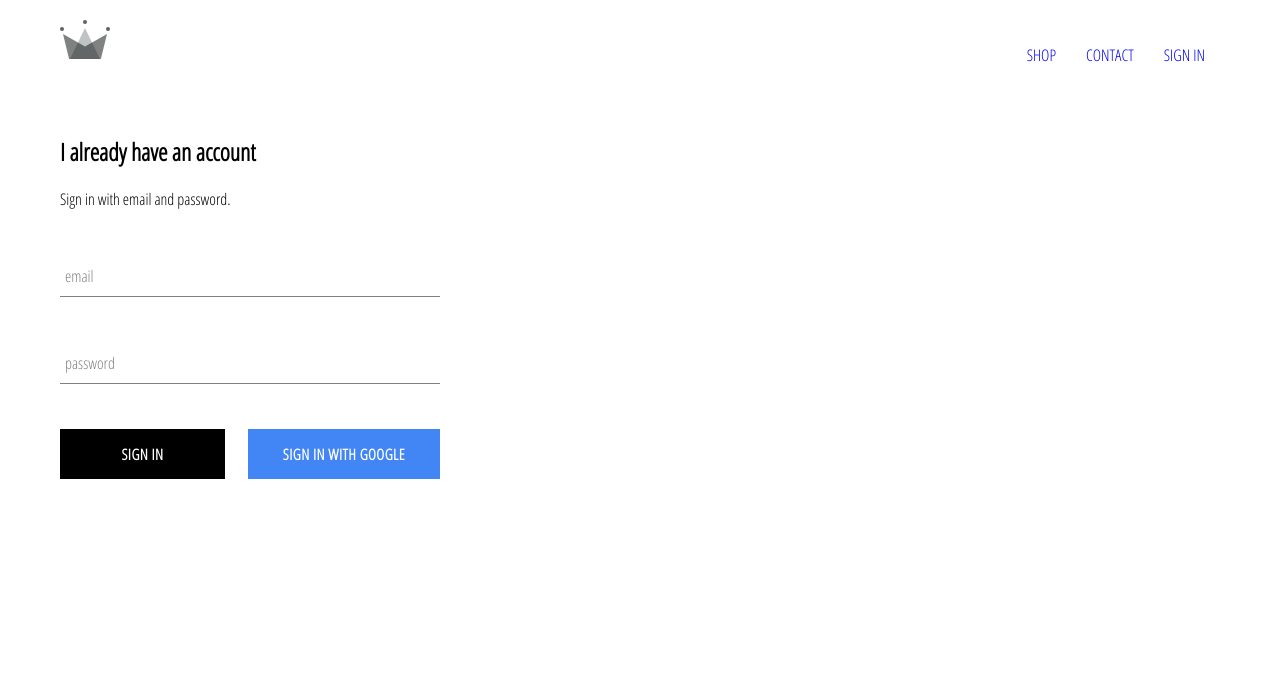
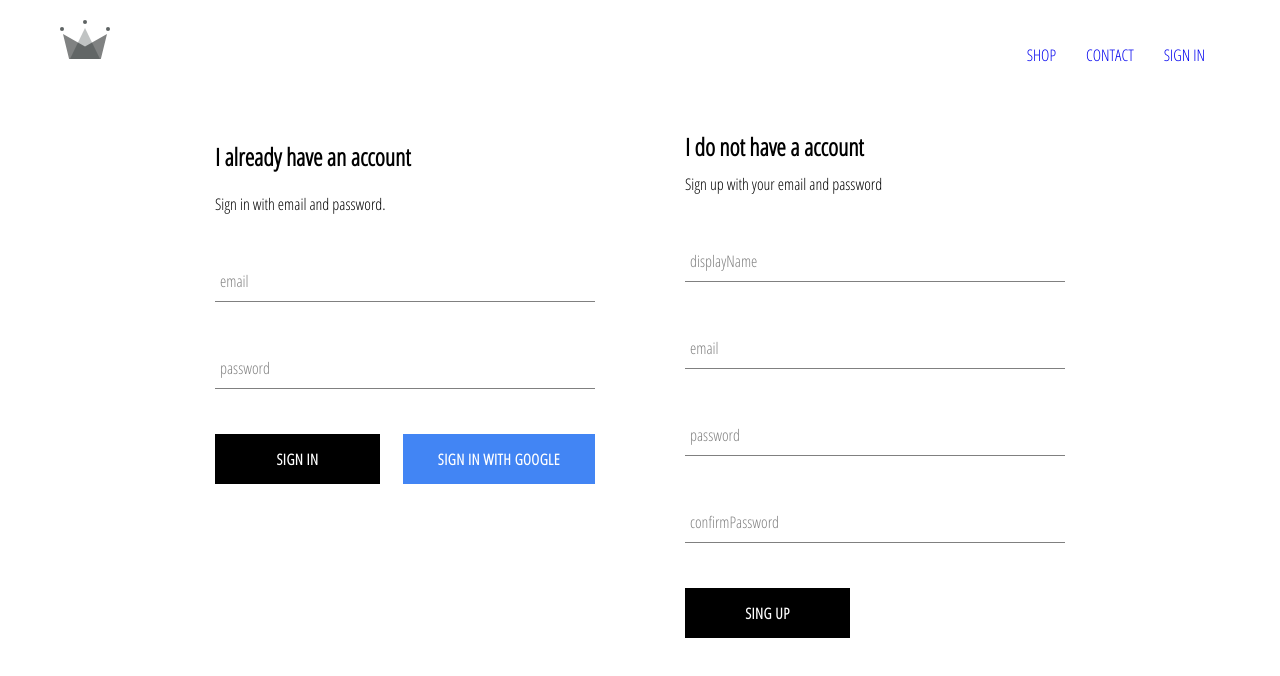
Before and after one commit to kluevevga/FashionEmporium, a React (Create React App) app: page /signin in a window 1280 px wide. Shown: the top 676 px of the page. Built offline with nearby package versions, Linux system fonts and the light colour scheme; no server answers; a web font is replaced by a local one.

Commit message:
sign up component

```diff
--- a/src/App.js
+++ b/src/App.js
@@ -27,7 +27,7 @@
         const userRef = await createUserProfileDocument(userAuth);
 
         onSnapshot(userRef, snapshot => {
-          this.setState({currentUser: {id: snapshot.id, ...snapshot.data()}});
+          this.setState({currentUser: {id: snapshot.id, ...snapshot.data()}}, ()=> console.log(this.state));
         });
       } else {
         this.setState({currentUser: userAuth});
--- a/src/components/sign-in/sign-in.component.jsx
+++ b/src/components/sign-in/sign-in.component.jsx
@@ -1,4 +1,6 @@
 import React, { Component } from 'react';
+import { signInWithEmailAndPassword } from 'firebase/auth';
+import { auth } from '../../firebase/firebase.utils';
 import FormInput from '../form-input/form-input.component';
 import CustomButton from '../custom-button/custom-button.component';
 import { signInWithGoogle } from '../../firebase/firebase.utils';
@@ -11,12 +13,18 @@
         email: ''
     }
 
-    handleSubmit(e) {
+    handleSubmit = e => {
         e.preventDefault();
-        this.setState({ email: '', password: '' });
+        const { email, password } = this.state;
+        try {
+            signInWithEmailAndPassword(auth, email, password);
+            this.setState({ email: '', password: '' });
+        } catch (error) {
+            console.log(error);
+        }
     }
 
-    handleChange({ target: { name, value } }) {
+    handleChange = ({ target: { name, value } }) => {
         this.setState({ [name]: value });
     }
 
--- /dev/null
+++ b/src/components/sign-up/sign-up.component.jsx
@@ -0,0 +1,77 @@
+import React, { Component } from 'react';
+import FormInput from '../form-input/form-input.component';
+import CustomButton from '../custom-button/custom-button.component';
+import { auth, createUserProfileDocument } from '../../firebase/firebase.utils';
+import { createUserWithEmailAndPassword } from 'firebase/auth';
+import './sign-up.styles.scss';
+
+
+class SignIn extends Component {
+    state = {
+        displayName: '',
+        email: '',
+        password: '',
+        confirmPassword: ''
+    }
+
+    handleSubmit = async e => {
+        e.preventDefault();
+        const { displayName, email, password, confirmPassword } = this.state;
+
+        if (password !== confirmPassword) return alert("passwords don't mutch");
+
+        try {
+            const { user } = await createUserWithEmailAndPassword(auth, email, password);
+            createUserProfileDocument(user, { displayName });
+            this.setState({ displayName: '', email: '', password: '', confirmPassword: '' });
+        } catch (error) {
+            console.error(error);
+        }
+    }
+
+    handleChange = ({ target: { name, value } }) => this.setState({ [name]: value });
+
+    render() {
+        const { displayName, email, password, confirmPassword } = this.state;
+        return (
+            <div className='sign-up'>
+                <h2 className='title'>I do not have a account</h2>
+                <span>Sign up with your email and password</span>
+                <form className='sign-up-form' onSubmit={this.handleSubmit}>
+                    <FormInput
+                        type='text'
+                        name='displayName'
+                        value={displayName}
+                        onChange={this.handleChange}
+                        label='displayName'
+                        required />
+                    <FormInput
+                        type='email'
+                        name='email'
+                        value={email}
+                        onChange={this.handleChange}
+                        label='email'
+                        required />
+                    <FormInput
+                        type='password'
+                        name='password'
+                        value={password}
+                        onChange={this.handleChange}
+                        label='password'
+                        required />
+                    <FormInput
+                        type='password'
+                        name='confirmPassword'
+                        value={confirmPassword}
+                        onChange={this.handleChange}
+                        label='confirmPassword'
+                        required />
+
+                    <CustomButton type='submit'>SING UP</CustomButton>
+                </form>
+            </div>
+        )
+    }
+};
+
+export default SignIn;
--- /dev/null
+++ b/src/components/sign-up/sign-up.styles.scss
@@ -0,0 +1,9 @@
+.sign-up {
+    display: flex;
+    flex-direction: column;
+    width: 380px;
+
+    .title {
+        margin: 10px 0;
+    }
+}
--- a/src/pages/sign-in-and-sign-up/sign-in-and-sign-up.component.jsx
+++ b/src/pages/sign-in-and-sign-up/sign-in-and-sign-up.component.jsx
@@ -1,11 +1,13 @@
 import React from 'react';
+import SignIn from '../../components/sign-in/sign-in.component';
+import SignUp from '../../components/sign-up/sign-up.component';
 import './sign-in-and-sign-up.styles.scss';
-import SignIn from '../../components/sign-in/sign-in.component';
 
 
 const SignInAndSignUpPage = () => (
     <div className='sign-in-and-sign-up'>
         <SignIn />
+        <SignUp />
     </div>
 );
 
--- a/src/pages/sign-in-and-sign-up/sign-in-and-sign-up.styles.scss
+++ b/src/pages/sign-in-and-sign-up/sign-in-and-sign-up.styles.scss
@@ -0,0 +1,6 @@
+.sign-in-and-sign-up {
+    width: 850px;
+    display: flex;
+    justify-content: space-between;
+    margin: 30px auto;
+}
```
